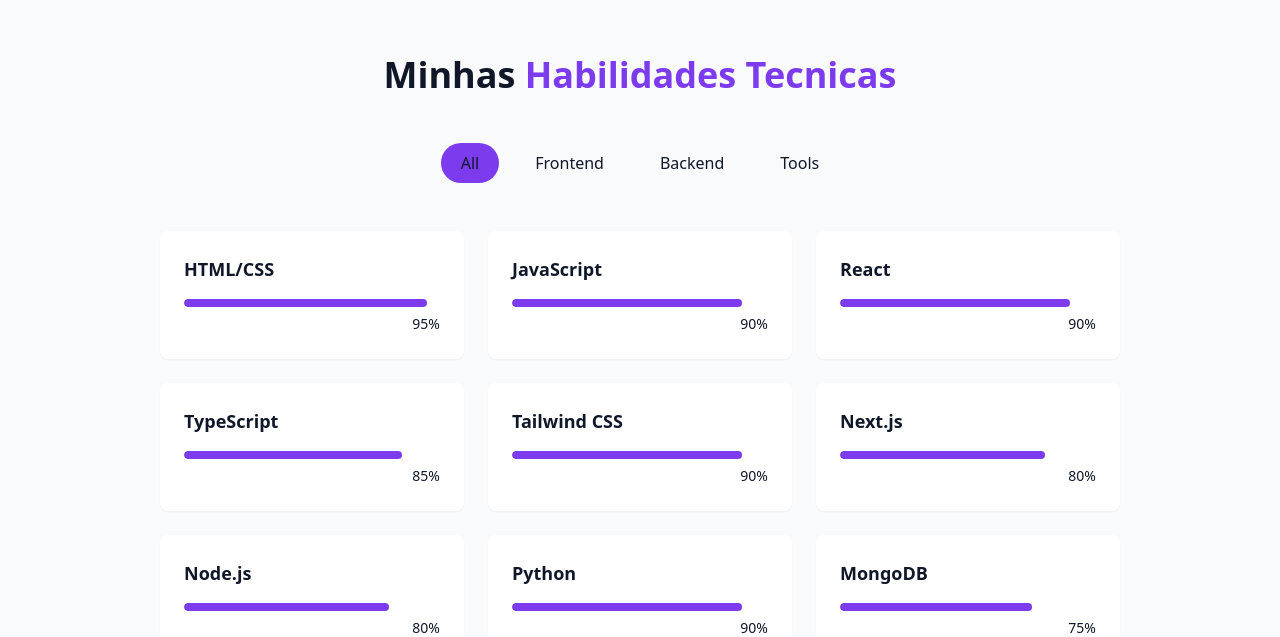
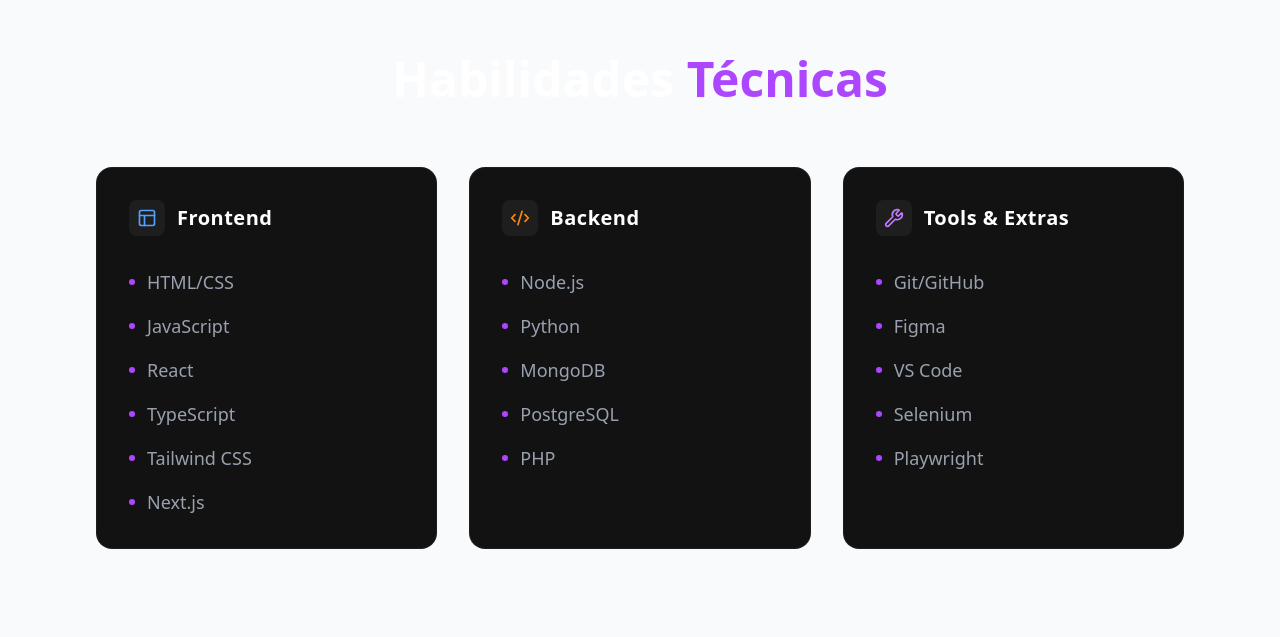
Before and after one commit to RayssaVicente/portifolio, a React (Vite) app: page / in a window 1280 px wide. Shown: the part 1583-2220 px from the top of the page. Built offline with nearby package versions, Linux system fonts and the light colour scheme.

Commit message:
Mudando a Aba de Skills de porcentagem para cards

```diff
--- a/src/components/SkillsSection.jsx
+++ b/src/components/SkillsSection.jsx
@@ -1,82 +1,63 @@
-import { useState } from "react";
-import {cn} from "@/lib/utils";
+import { cn } from "@/lib/utils";
+import { Code2, Layout, Wrench, Database } from "lucide-react"; // Importe ícones se desejar
 
-
-const skills = [
-    // Frontend
-    {name: "HTML/CSS", level: 95, category: "frontend"},
-    {name: "JavaScript", level: 90, category: "frontend"},
-    {name: "React", level: 90, category: "frontend"},
-    {name: "TypeScript", level: 85, category: "frontend"},
-    {name: "Tailwind CSS", level: 90, category: "frontend"},
-    {name: "Next.js", level: 80, category: "frontend"},
-
-    // Backend
-    {name: "Node.js", level: 80, category: "backend"},
-    {name: "Python", level: 90, category: "backend"},
-    {name: "MongoDB", level: 75, category: "backend"},
-    {name: "PostgredSQL", level: 65, category: "backend"},
-    {name: "PHP", level: 90, category: "backend"},
-
-    // Tools
-
-    {name: "Git/GitHub", level: 80, category: "tools"},
-    {name: "Figma", level: 75, category: "tools"},
-    {name: "VS code", level: 65, category: "tools"},
-
-
-
-]
-
-const categories = ["all", "frontend", "backend", "tools"];
+const skillGroups = [
+  {
+    title: "Frontend",
+    icon: <Layout className="w-5 h-5 text-blue-400" />,
+    skills: ["HTML/CSS", "JavaScript", "React", "TypeScript", "Tailwind CSS", "Next.js"]
+  },
+  {
+    title: "Backend",
+    icon: <Code2 className="w-5 h-5 text-orange-400" />,
+    skills: ["Node.js", "Python", "MongoDB", "PostgreSQL", "PHP"]
+  },
+  {
+    title: "Tools & Extras",
+    icon: <Wrench className="w-5 h-5 text-purple-400" />,
+    skills: ["Git/GitHub", "Figma", "VS Code", "Selenium", "Playwright"]
+  }
+];
 
 export const SkillsSection = () => {
-    const [activeCategory, setActiveCategory] = useState("all");
+  return (
+    <section id="skills" className="py-24 px-4 relative">
+      <div className="container mx-auto max-w-6xl">
+        <h2 className="text-3xl md:text-5xl font-bold mb-16 text-center text-white">
+          Habilidades <span className="text-primary text-purple-500">Técnicas</span>
+        </h2>
 
-    const  filteredSkills = skills.filter(
-        (skill) => activeCategory === 'all' || skill.category === activeCategory
-    )
-    return <section id="skills" className="py-24 px-4 relative bg-secondary/30">
+        {/* Grid principal - 3 colunas no desktop */}
+        <div className="grid grid-cols-1 md:grid-cols-2 lg:grid-cols-3 gap-8">
+          {skillGroups.map((group, index) => (
+            <div
+              key={index}
+              className="bg-[#121212] border border-white/5 p-8 rounded-2xl hover:border-purple-500/50 transition-all duration-300 group"
+            >
+              {/* Cabeçalho do Card */}
+              <div className="flex items-center gap-3 mb-8">
+                <div className="p-2 bg-white/5 rounded-lg group-hover:scale-110 transition-transform">
+                  {group.icon}
+                </div>
+                <h3 className="text-xl font-bold text-white tracking-wide">
+                  {group.title}
+                </h3>
+              </div>
 
-        <div className="container mx-auto max-w-5xl">
-            <h2 className="text-3xl md:text-4xl font-bold mb-12 text-center">
-                Minhas <span className="text-primary">Habilidades Tecnicas</span>
-            </h2>
-
-            <div className="flex flex-wrap justify-center gap-4 mb-12">
-                {categories.map((category, key) => (
-                    <button key={key}
-                    onClick={() => setActiveCategory(category)}
-                    className={cn("px-5 py-2 rounded-full transition-colors duration-300 capitalize",
-                        activeCategory === category ? "bg-primary text-primary-foreground" : "bg-secondary/70 text-foreground hover:bd-secondary"
-                    )}>
-                        {category}
-                    </button>
-
+              {/* Lista de Skills */}
+              <ul className="space-y-4">
+                {group.skills.map((skill, sIdx) => (
+                  <li key={sIdx} className="flex items-center gap-3 text-gray-400 group-hover:text-gray-200 transition-colors">
+                    {/* Opcional: Um pequeno marcador estilizado */}
+                    <span className="w-1.5 h-1.5 rounded-full bg-purple-500" />
+                    <span className="text-lg">{skill}</span>
+                  </li>
                 ))}
+              </ul>
             </div>
-
-            <div className="grid grid-cols-1 sm:grid-cols-2 lg:grid-cols-3 gap-6">
-                {filteredSkills.map((skill, key) => (
-                    <div key={key} className="bg-card p-6 rounded-lg shadow-xs card-hover">
-                        <div className="text-left mb-4">
-                            <h3 className="font-semibold text-lg">{skill.name}</h3>
-                        </div>
-                        <div className="w-full bg-secondary/50 h-2 rounded-full overflow-hidden">
-                            <div className="bg-primary h-2 rounded-full origin-left animate-[grow_1.5s_ease-out" style={{
-                                width: skill.level + "%"
-                            }}>
-
-                            </div>
-
-                        </div>
-                        <div className="text-right mt-1">
-                            <span className="text-sm text-muted-foreground">{skill.level}%</span>
-                        </div>
-                    </div>
-                ))}
-            </div>
+          ))}
         </div>
-
-    </section>;
+      </div>
+    </section>
+  );
 };
```
